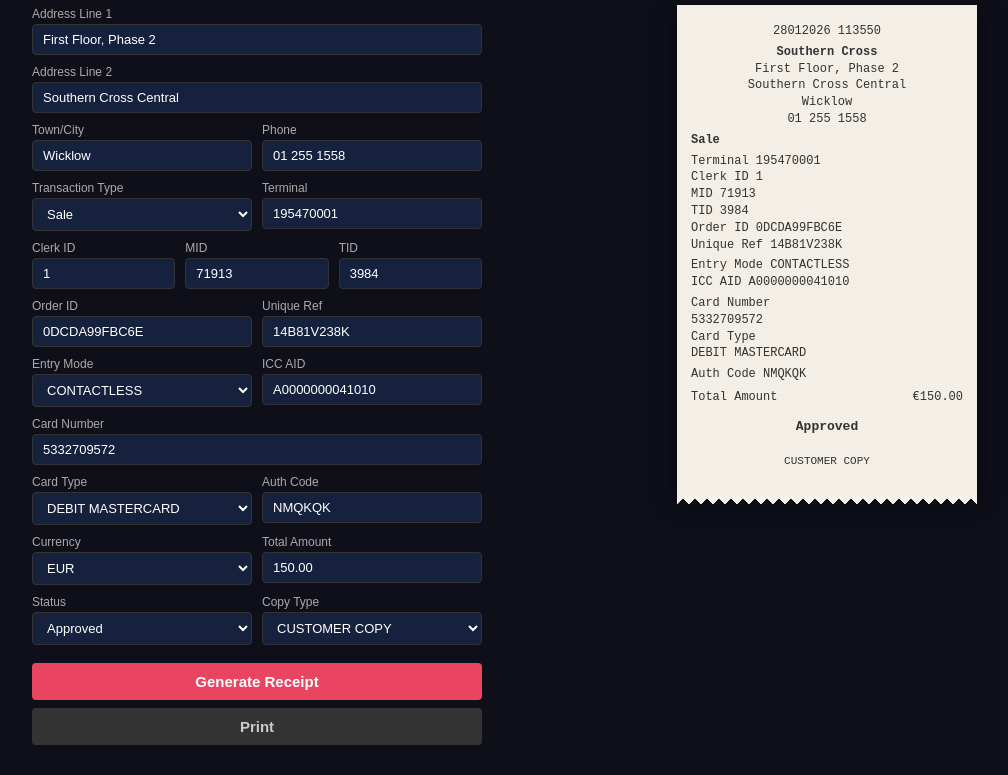
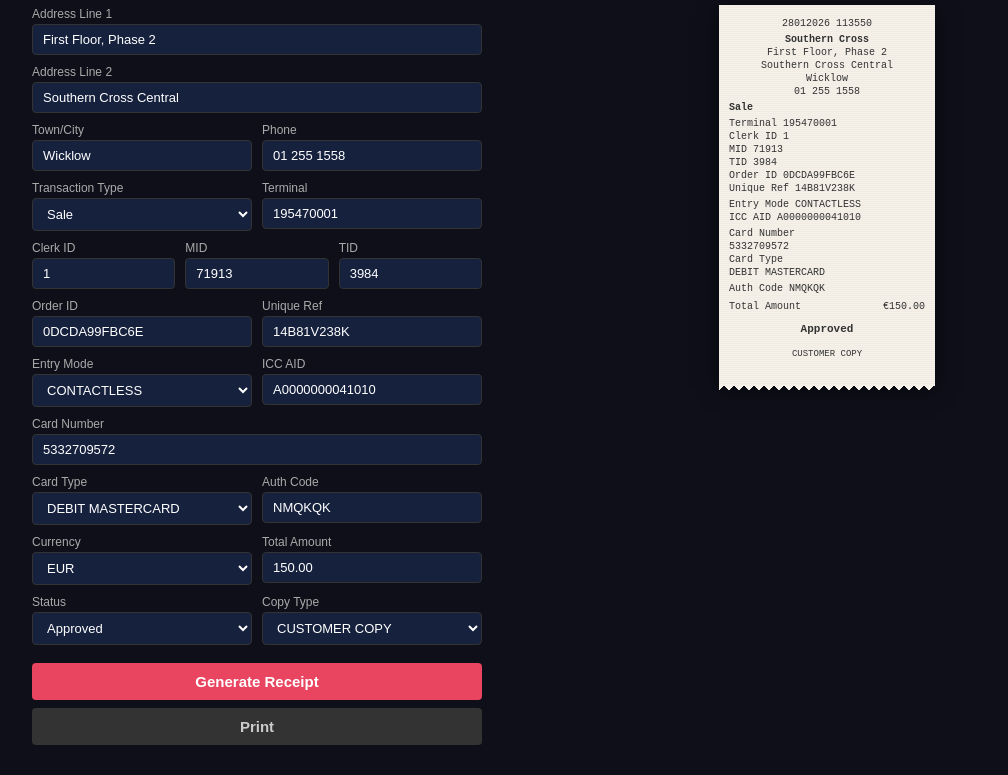
Before and after one commit to himprapatel-rgb/Payment-terminal-receipt-, a plain HTML site: page index.html in a window 1280 px wide. Both pictures are taken after a click on the button "Generate Receipt". Shown: the part 206-981 px from the top of the page, without its empty margins (58-1066 px from the left). Drawn offline with Linux system fonts and the light colour scheme.

Commit message:
Update to 57mm thermal paper width format

```diff
--- a/index.html
+++ b/index.html
@@ -23,25 +23,25 @@
 .btn-row .btn{margin-top:0}
 .btn-secondary{background:#333;color:#ccc}
 .btn-secondary:hover{background:#444}
-.receipt-panel{flex:1;min-width:340px;display:flex;justify-content:center;position:sticky;top:30px}
-.receipt-outer{background:#f5f0e8;padding:18px 14px 28px;width:300px;box-shadow:0 4px 20px rgba(0,0,0,0.6);font-family:'Courier New',Courier,monospace;color:#333;font-size:12px;line-height:1.4;position:relative}
-.receipt-outer::before{content:'';position:absolute;top:0;left:0;right:0;bottom:0;background:repeating-linear-gradient(0deg,transparent,transparent 1px,rgba(0,0,0,0.015) 1px,rgba(0,0,0,0.015) 2px);pointer-events:none}
-.receipt-outer::after{content:'';position:absolute;bottom:-10px;left:0;right:0;height:10px;background:linear-gradient(135deg,#f5f0e8 33.33%,transparent 33.33%),linear-gradient(-135deg,#f5f0e8 33.33%,transparent 33.33%);background-size:12px 10px}
-.rc{text-align:center;margin-bottom:0}
-.rl{text-align:left;white-space:pre;font-size:12px}
-.amt-row{display:flex;justify-content:space-between;font-size:12px;margin:2px 0}
-.approved{text-align:center;font-weight:bold;font-size:13px;margin:6px 0}
-.cc{text-align:center;font-size:11px;margin-top:8px}
-.blank{height:4px}
+.receipt-panel{flex:1;min-width:280px;display:flex;justify-content:center;position:sticky;top:30px}
+.receipt-outer{background:#f5f0e8;padding:12px 10px 24px;width:216px;box-shadow:0 4px 20px rgba(0,0,0,0.6);font-family:'Courier New',Courier,monospace;color:#333;font-size:10px;line-height:1.3;position:relative}
+.receipt-outer::before{content:'';position:absolute;top:0;left:0;right:0;bottom:0;background:repeating-linear-gradient(0deg,transparent,transparent 1px,rgba(0,0,0,0.02) 1px,rgba(0,0,0,0.02) 2px);pointer-events:none}
+.receipt-outer::after{content:'';position:absolute;bottom:-8px;left:0;right:0;height:8px;background:linear-gradient(135deg,#f5f0e8 33.33%,transparent 33.33%),linear-gradient(-135deg,#f5f0e8 33.33%,transparent 33.33%);background-size:10px 8px}
+.rc{text-align:center;margin-bottom:0;font-size:10px}
+.rl{text-align:left;white-space:pre;font-size:10px}
+.amt-row{display:flex;justify-content:space-between;font-size:10px;margin:2px 0}
+.approved{text-align:center;font-weight:bold;font-size:11px;margin:4px 0}
+.cc{text-align:center;font-size:9px;margin-top:6px}
+.blank{height:3px}
 #receiptBox{display:none}
-@media print{body{background:#fff}.form-panel,.btn-row{display:none}.receipt-panel{position:static}.receipt-outer{box-shadow:none;width:280px}}
+@media print{body{background:#fff}.form-panel,.btn-row{display:none}.receipt-panel{position:static}.receipt-outer{box-shadow:none}}
 </style>
 </head>
 <body>
 <div class="wrap">
 <div class="form-panel">
 <h1>Payment Terminal Receipt</h1>
-<p class="sub">Generate realistic payment terminal receipts</p>
+<p class="sub">Generate realistic 57mm thermal receipts</p>
 <div class="row">
 <div class="fg"><label>Date (DDMMYYYY)</label><input id="f_date" value="28012026"></div>
 <div class="fg"><label>Time (HHMMSS)</label><input id="f_time" value="113550"></div>
```
